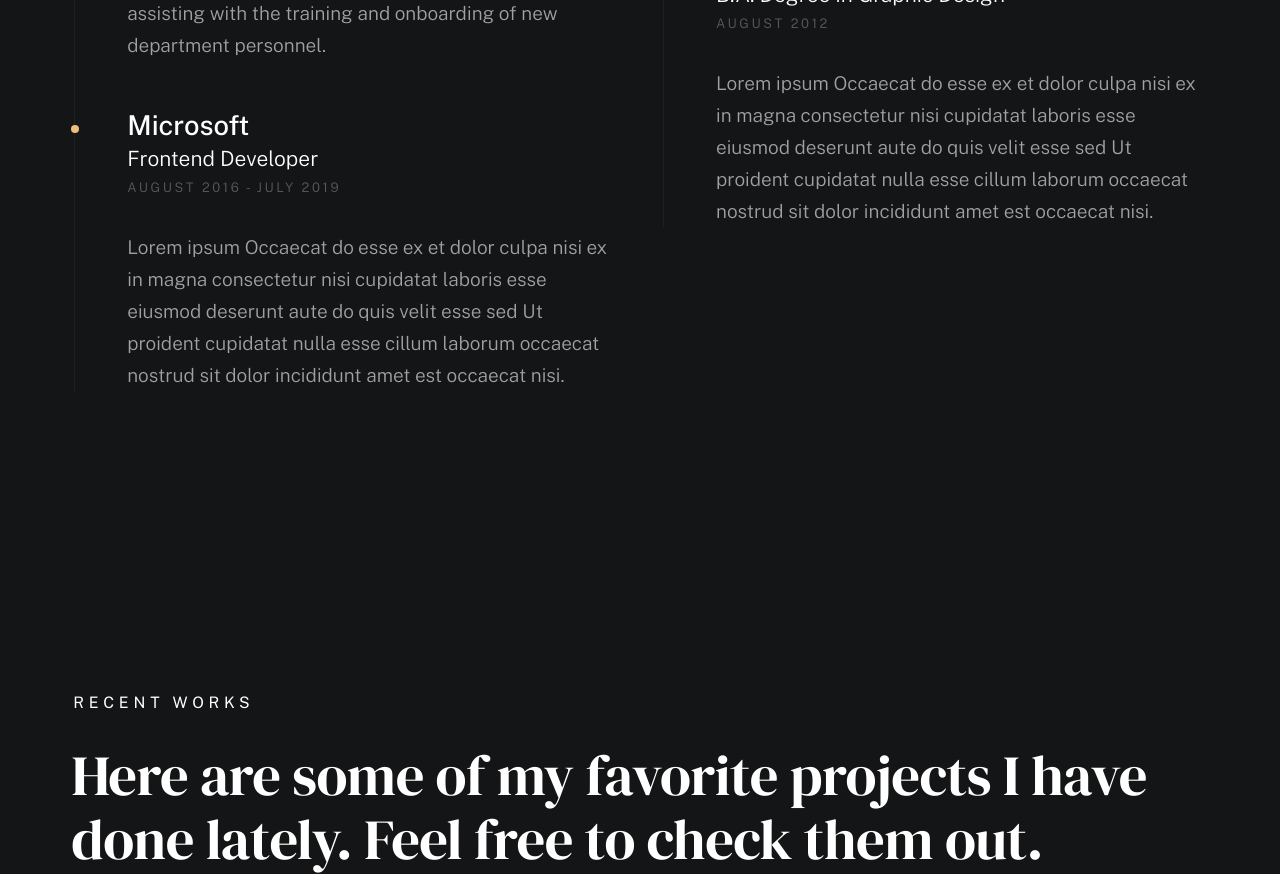
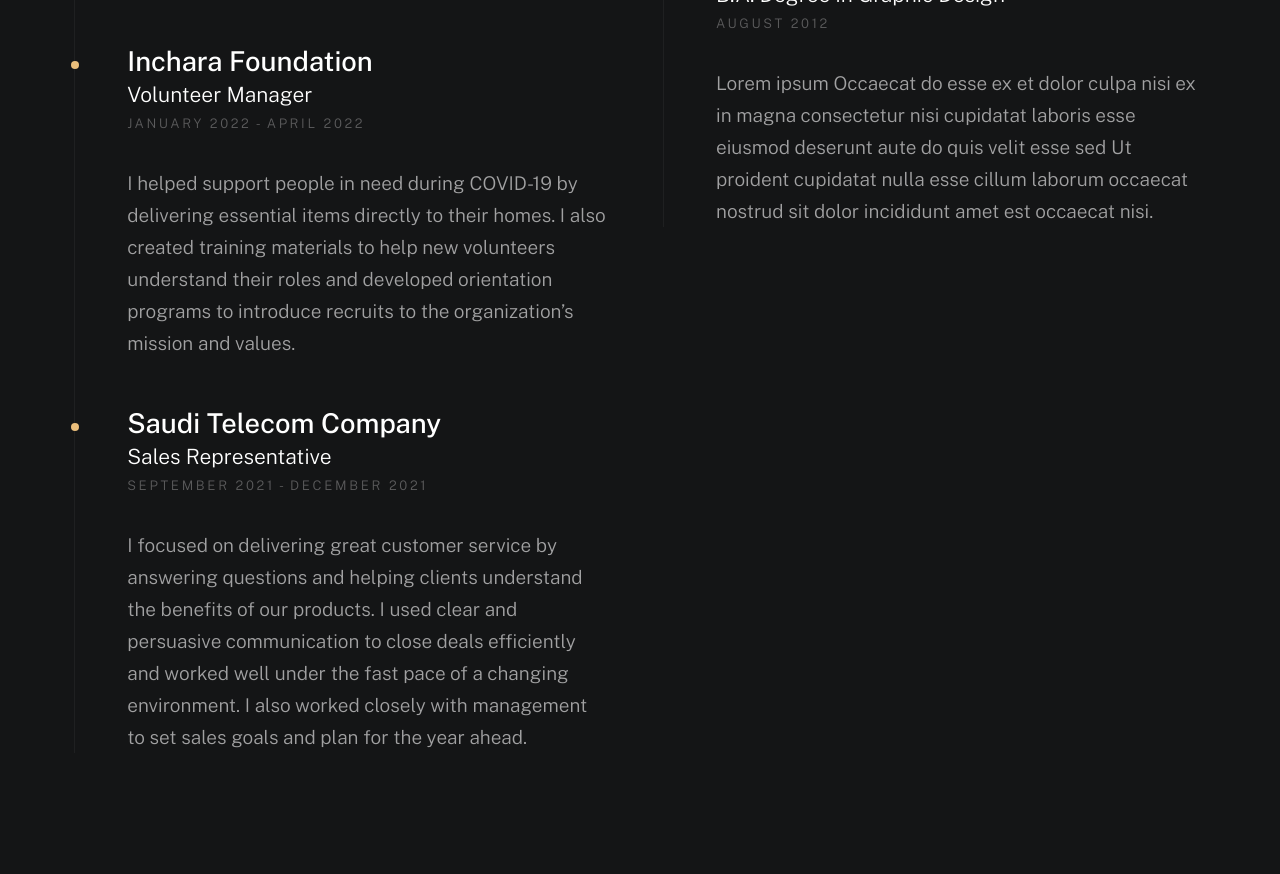
Before and after one commit to ansarahmed789/PortfolioWebsite, a plain HTML site: page index.html in a window 1280 px wide. Shown: the part 3071-3945 px from the top of the page. Drawn offline with nearby package versions, Linux system fonts and the light colour scheme; a web font is replaced by a local one.

Commit message:
Made some changes

```diff
--- a/index.html
+++ b/index.html
@@ -190,19 +190,31 @@
                                     <p class="timeline__timeframe"> October 2022 - Present</p>
                                 </div>
                                 <div class="timeline__desc">
-                                    <p>In this role, I was responsible for performing daily operational tasks, including stocking shelves, maintaining clean and organized areas, and managing cashier duties with efficiency and accuracy. I also trained new hires on company policies, procedures, and job functions, ensuring adherence to management's training standards. Additionally, I monitored inventory levels to ensure supplies were adequately stocked and properly organized, while assisting with the training and onboarding of new department personnel.</p>
+                                    <p>I performed daily tasks such as stocking shelves, keeping areas clean and organized, and handling cashier duties with accuracy and efficiency. I trained new hires on company policies, procedures, and job functions, ensuring they were well-prepared for their roles. Additionally, I monitored inventory levels to keep supplies well-stocked and correctly organized, while supporting the onboarding and training of new team members.</p>
                                 </div>
                             </div>
 
                             <div class="timeline__block">
                                 <div class="timeline__bullet"></div>
                                 <div class="timeline__header">
-                                    <h4 class="timeline__title">Microsoft</h4>
-                                    <h5 class="timeline__meta">Frontend Developer</h5>
-                                    <p class="timeline__timeframe">August 2016 - July 2019</p>
+                                    <h4 class="timeline__title">Inchara Foundation</h4>
+                                    <h5 class="timeline__meta">Volunteer Manager</h5>
+                                    <p class="timeline__timeframe">January 2022 - April 2022</p>
                                 </div>
                                 <div class="timeline__desc">
-                                    <p>Lorem ipsum Occaecat do esse ex et dolor culpa nisi ex in magna consectetur nisi cupidatat laboris esse eiusmod deserunt aute do quis velit esse sed Ut proident cupidatat nulla esse cillum laborum occaecat nostrud sit dolor incididunt amet est occaecat nisi.</p>
+                                    <p>I helped support people in need during COVID-19 by delivering essential items directly to their homes. I also created training materials to help new volunteers understand their roles and developed orientation programs to introduce recruits to the organization’s mission and values.</p>
+                                </div>
+                            </div>
+
+                            <div class="timeline__block">
+                                <div class="timeline__bullet"></div>
+                                <div class="timeline__header">
+                                    <h4 class="timeline__title">Saudi Telecom Company</h4>
+                                    <h5 class="timeline__meta">Sales Representative</h5>
+                                    <p class="timeline__timeframe">September 2021 - December 2021</p>
+                                </div>
+                                <div class="timeline__desc">
+                                    <p>I focused on delivering great customer service by answering questions and helping clients understand the benefits of our products. I used clear and persuasive communication to close deals efficiently and worked well under the fast pace of a changing environment. I also worked closely with management to set sales goals and plan for the year ahead.</p>
                                 </div>
                             </div>
 
```
